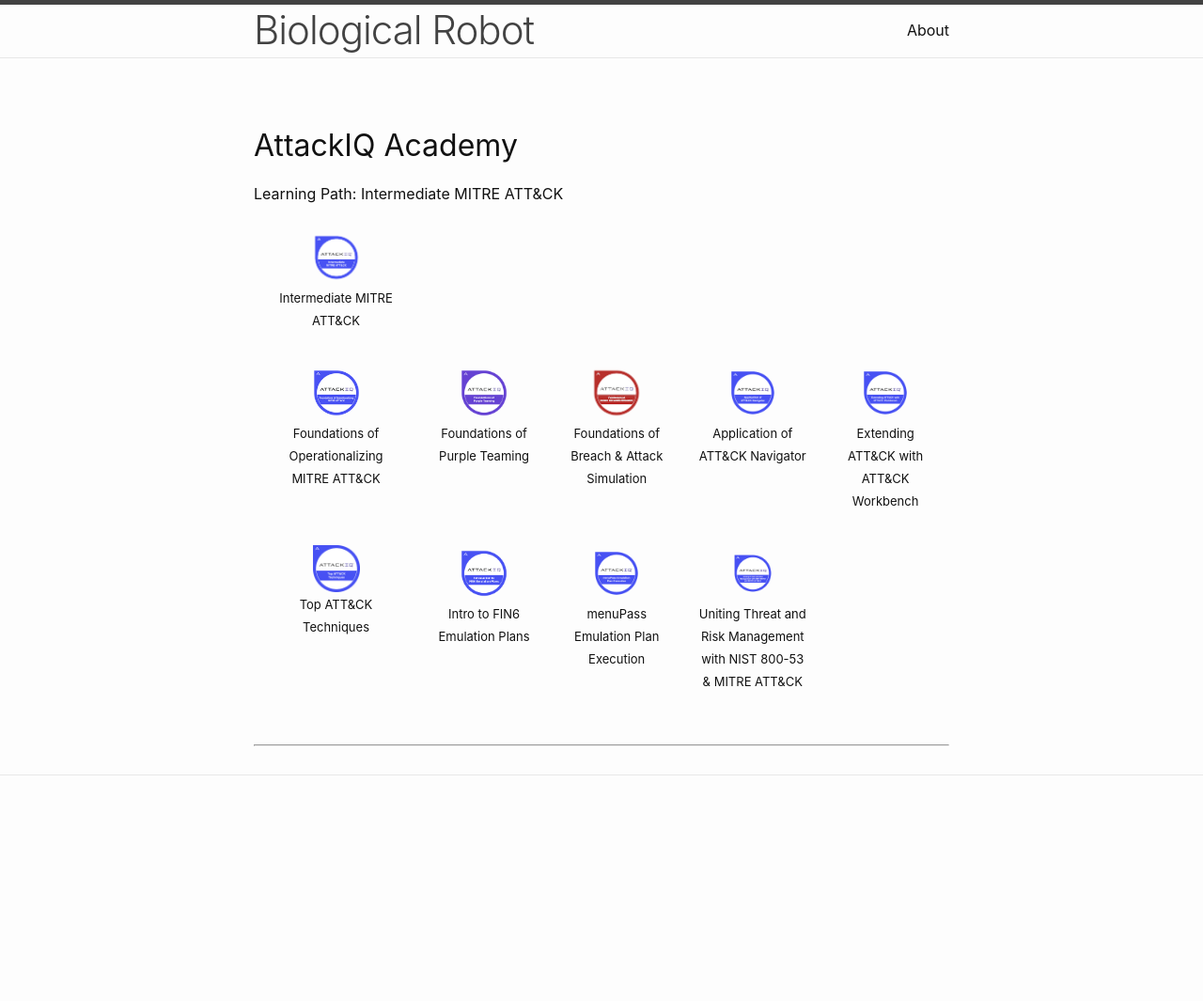
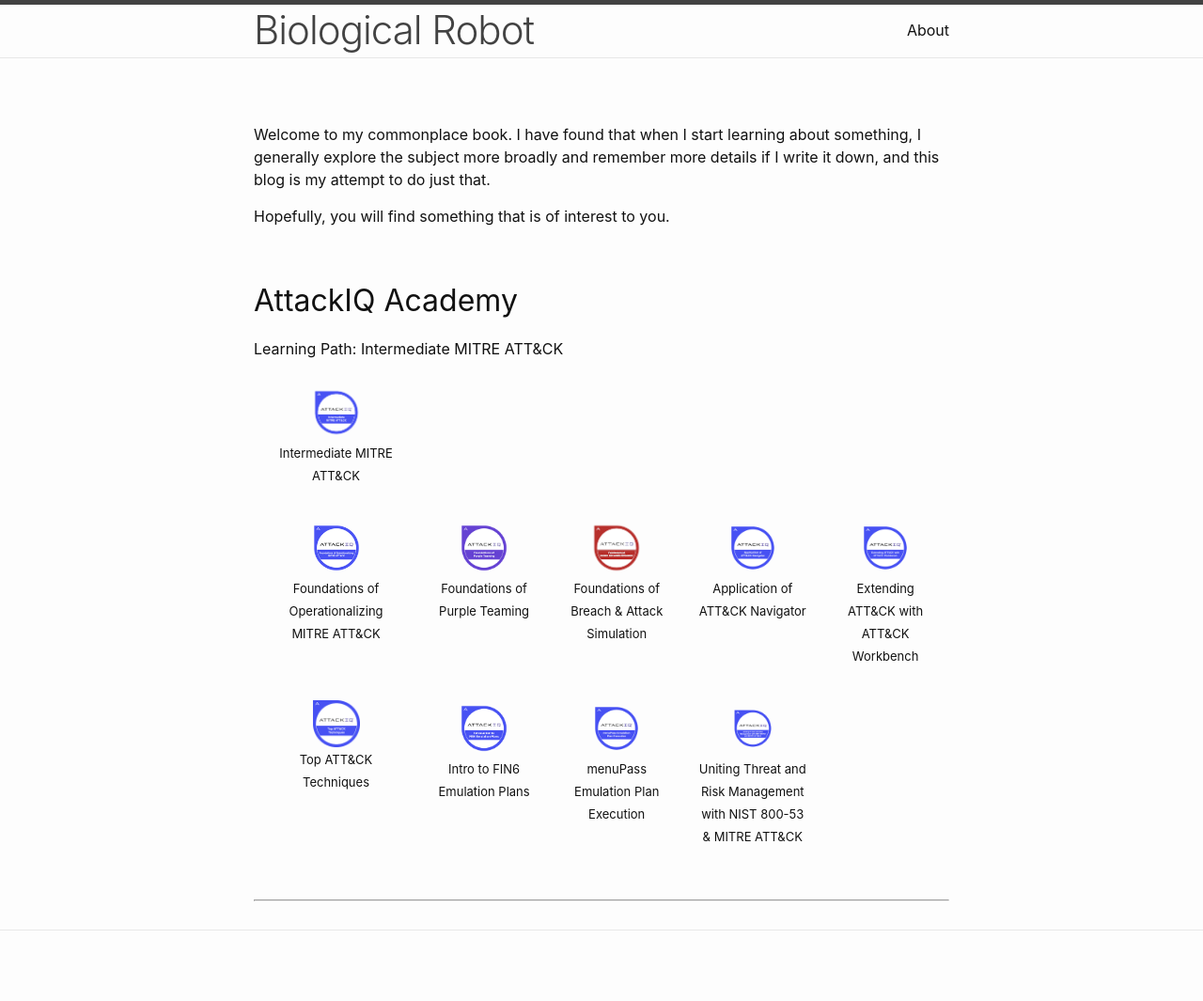
Before and after one commit to biot-2131/biological-robot.uk, a Jekyll site: the page built from about.markdown, in a window 1280 px wide. Shown: the whole page at 94% size. Built offline with Jekyll 4.4.1, drawn with Linux system fonts in a browser that asks for light colours; before the commit the page ends 900 px from its top, so only the background shows below that.

Commit message:
about statement

```diff
--- a/_config.yml
+++ b/_config.yml
@@ -21,9 +21,10 @@
 title: Biological Robot
 email: biot@biological-robot.uk
 description: >- # this means to ignore newlines until "baseurl:"
-  Write an awesome description for your new site here. You can edit this
-  line in _config.yml. It will appear in your document head meta (for
-  Google search results) and in your feed.xml site description.
+  Welcome to my commonplace book. I have found that when I start learning about
+  something, I generally explore the subject more broadly and remember more
+  details if I write it down, and this blog is my attempt to do just that.
+  Hopefully, you will find something that is of interest to you.
 baseurl: "" # the subpath of your site, e.g. /blog
 url: "https://www.biological-robot.uk/" # the base hostname & protocol for your site, e.g. http://example.com
 twitter_username: hybrid_entity
--- a/about.markdown
+++ b/about.markdown
@@ -4,6 +4,11 @@
 permalink: /about/
 ---
 
+<br>
+
+Welcome to my commonplace book. I have found that when I start learning about something, I generally explore the subject more broadly and remember more details if I write it down, and this blog is my attempt to do just that.
+
+Hopefully, you will find something that is of interest to you.
 
 
 <br>
```
Also changed, not shown: README.md (added).
